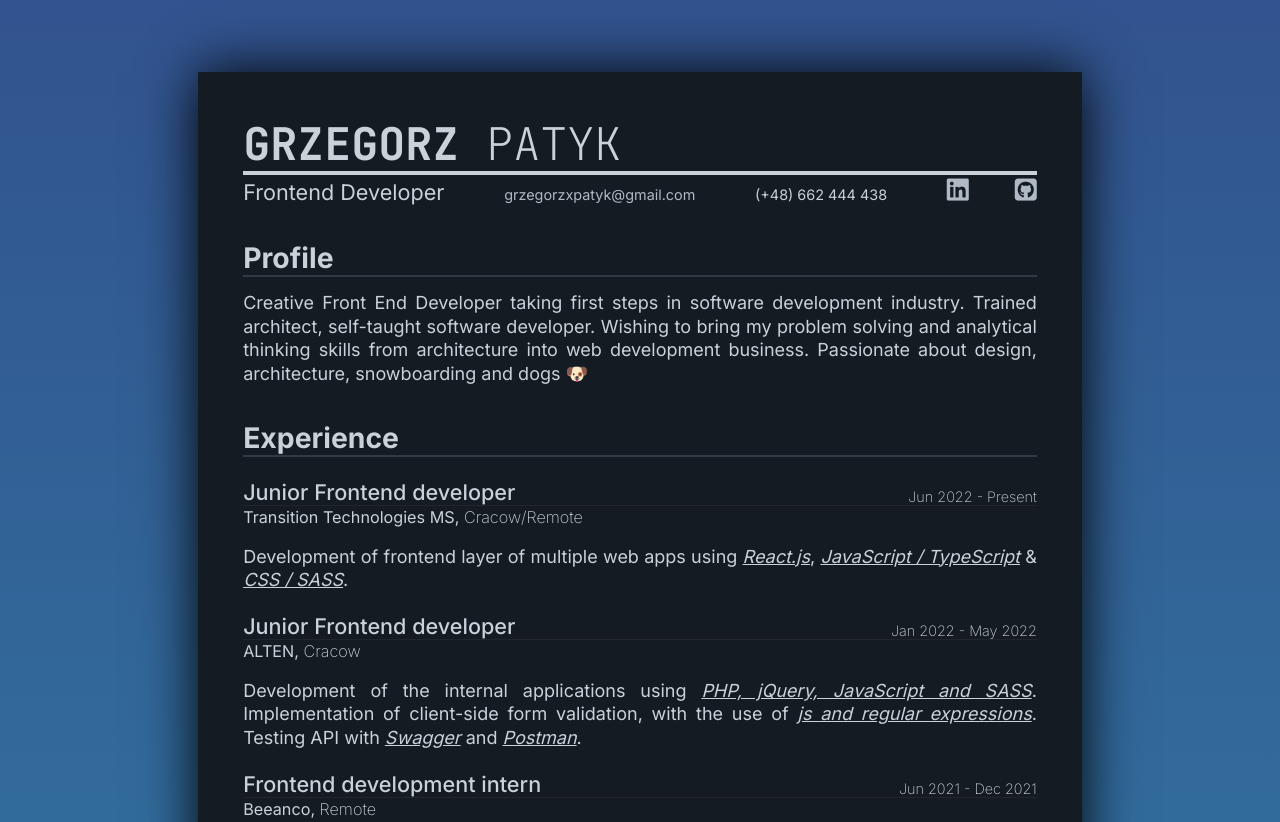
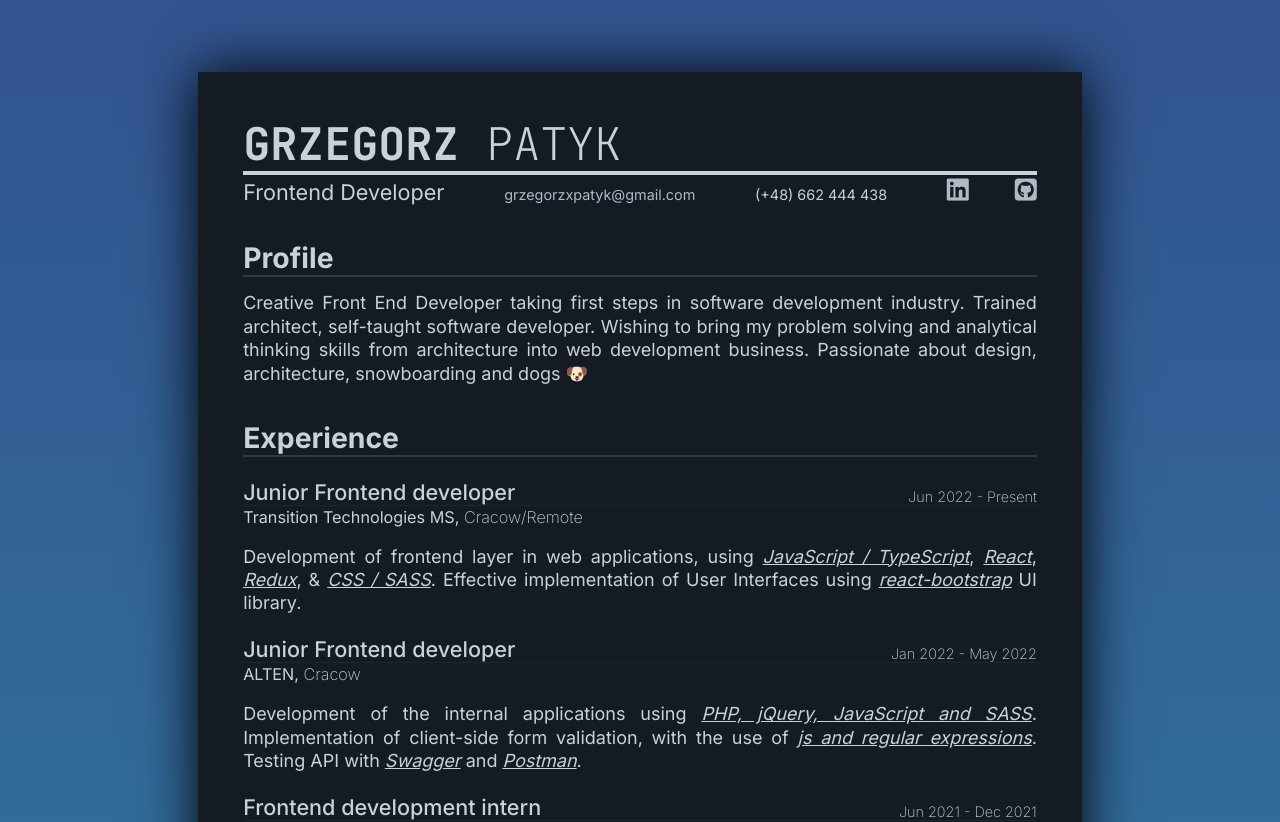
Before and after one commit to grzegorzxpatyk/my-resume, a React (Create React App) app: page / in a window 1280 px wide. Shown: the top 822 px of the page. Built offline with nearby package versions, Linux system fonts and the light colour scheme.

Commit message:
update TTMS job description

```diff
--- a/src/App.js
+++ b/src/App.js
@@ -17,7 +17,7 @@ const data = {
             company: 'Transition Technologies MS',
             location: 'Cracow/Remote',
             description:
-                'Development of frontend layer of multiple web apps using <em>React.js</em>, <em>JavaScript / TypeScript</em> & <em>CSS / SASS</em>.',
+                'Development of frontend layer in web applications, using <em>JavaScript / TypeScript</em>, <em>React</em>, <em>Redux</em>, & <em>CSS / SASS</em>. Effective implementation of User Interfaces using <em>react-bootstrap</em> UI library.',
         },
         {
             position: 'Junior Frontend developer',
```
